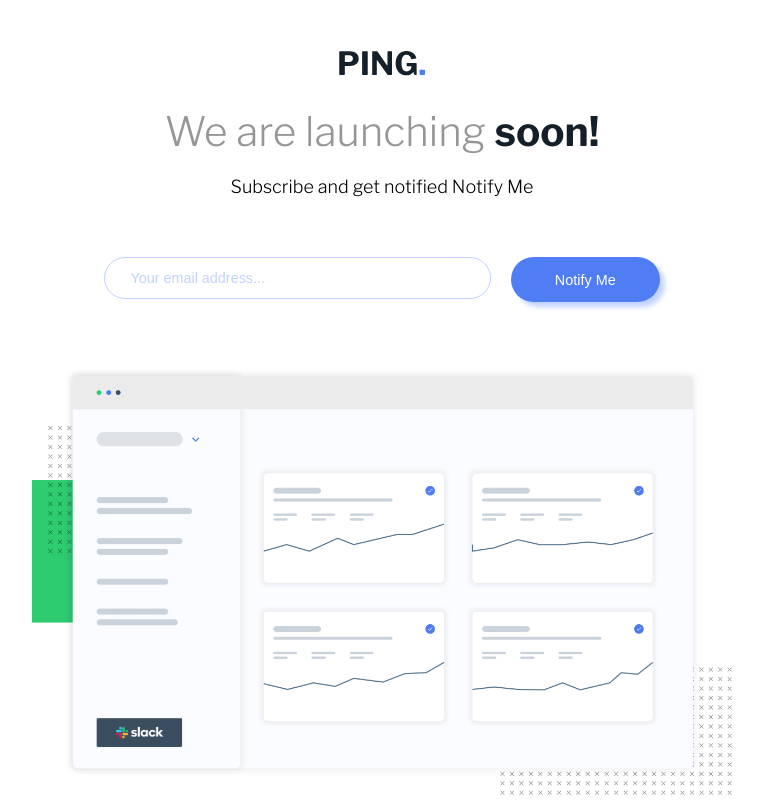
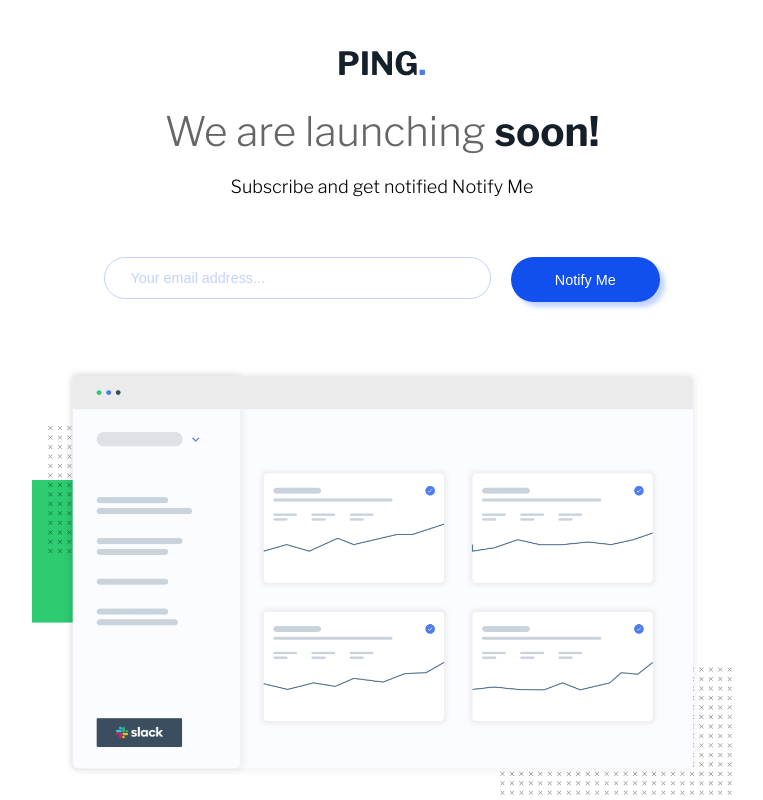
Before and after one commit to MohammedHelal/ping-coming-soon-page, a React (Vite) app: page / in a window 1280 px wide. Shown: the top 800 px of the page, without its empty margins (258-1021 px from the left). Built offline with nearby package versions, Linux system fonts and the light colour scheme.

Commit message:
changing colors for contrast

```diff
--- a/src/index.css
+++ b/src/index.css
@@ -6,12 +6,12 @@
 
 :root {
   /*Primary*/
-  --color-blue: hsl(223, 87%, 63%);
+  --color-blue: hsl(223, 87%, 50%);
   /**Secondary**/
   --color-pale-blue: hsl(223, 100%, 88%);
   --color-light-red: hsl(354, 100%, 66%);
   /*Neutral*/
-  --color-gray: hsl(0, 0%, 59%);
+  --color-gray: hsl(0, 0%, 40%);
   --color-very-dark-blue: hsl(209, 33%, 12%);
 }
 
```
